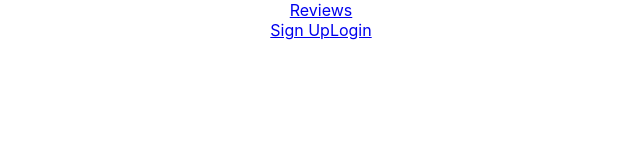
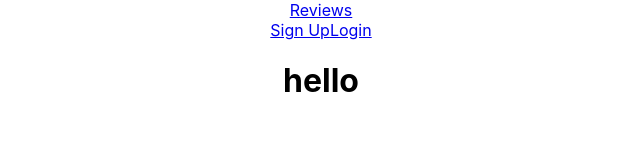
Before and after one commit to sramalho94/SubwaySurfer, a React (Create React App) app in the folder client/: page /edit-review/1 in a window 1280 px wide. Shown: the top 160 px of the page, without its empty margins (319-959 px from the left). Built offline with nearby package versions, Linux system fonts and the light colour scheme.

Commit message:
reverted review model to old schema so that previous reviews would properly populate

```diff
--- a/client/src/App.js
+++ b/client/src/App.js
@@ -5,6 +5,8 @@ import Reviews from './components/Reviews'
 import { Routes, Route } from 'react-router-dom'
 import Nav from './components/Nav'
 import CreateUser from './components/CreateUser'
+import EditReview from './components/EditReview'
+
 function App() {
   const [isLoggedIn, setLogIn] = useState(false)
   const [userName, setSetUser] = useState(null)
@@ -23,6 +25,7 @@ function App() {
               <CreateUser setLogIn={setLogIn} setFirstName={setFirstName} />
             }
           />
+          <Route path="/edit-review/:id" element={<EditReview />} />
         </Routes>
       </main>
     </div>
--- a/client/src/components/EditReview.jsx
+++ b/client/src/components/EditReview.jsx
@@ -1 +1,33 @@
 import axios from 'axios'
+import { useState, useEffect } from 'react'
+import { renderMatches, useNavigate } from 'react-router'
+
+const EditReview = () =>{
+
+
+
+
+
+
+
+
+
+
+  return(
+    <div>
+      <h1>hello</h1>
+    </div>
+  )
+}
+
+
+
+
+
+
+
+
+
+
+
+export default EditReview
```
Also changed, not shown: 1 other file (tests, documents, lock files or other folders).
